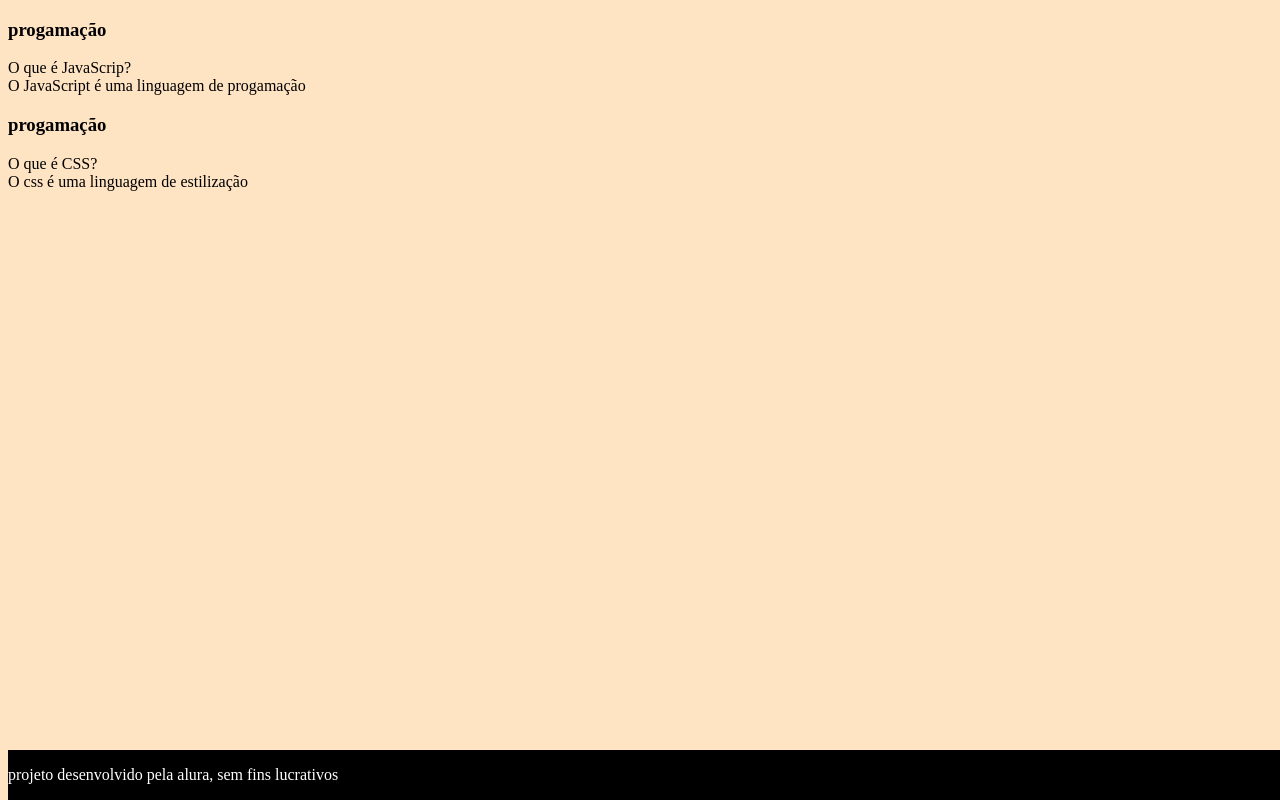
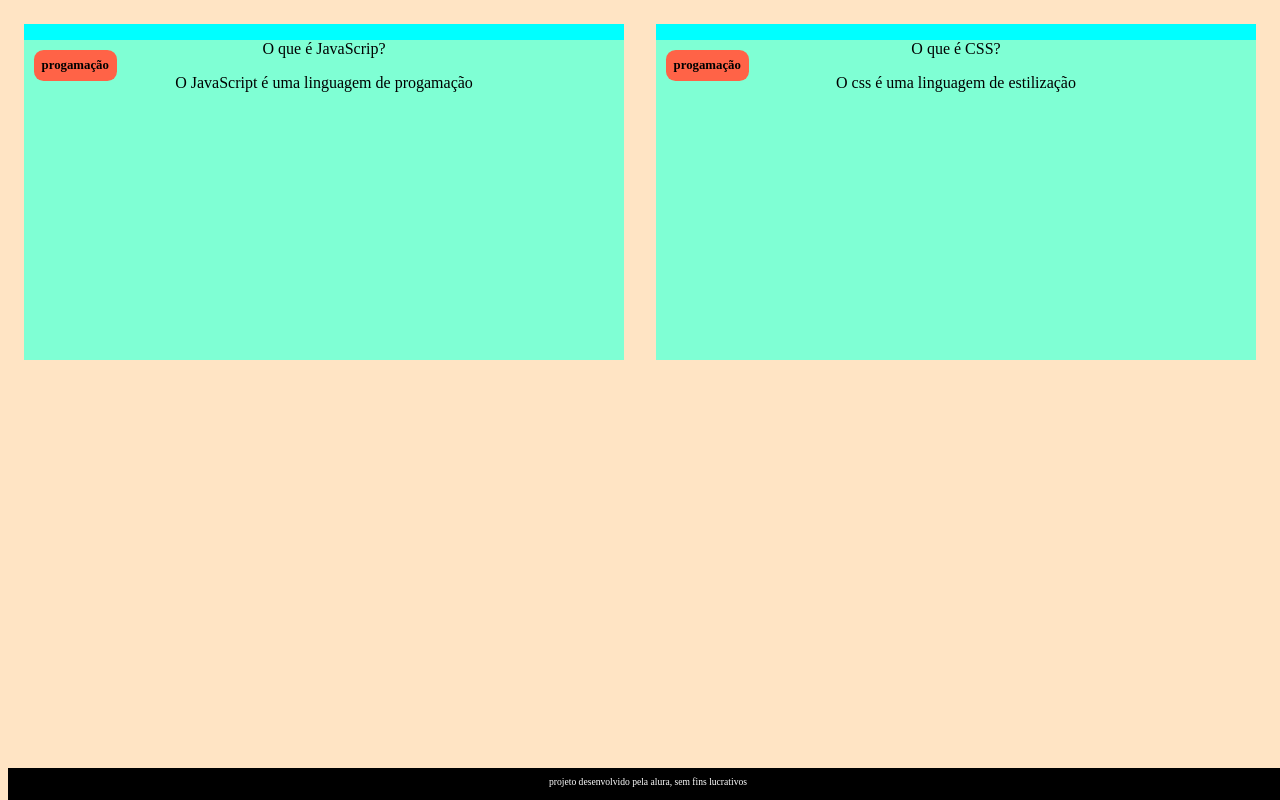
Before and after one commit to petickovit/flashcard, a plain HTML site: page index.html in a window 1280 px wide. Drawn offline with Linux system fonts and the light colour scheme; files that its build step writes are made by us from their sources.

Commit message:
Add files via upload

```diff
--- a/index.html
+++ b/index.html
@@ -14,10 +14,10 @@
 <div class="cartao__conteudo">
 <h3>progamação</h3>
 <div class="cartao__conteudo__pergunta">
-O que é JavaScrip?
+    <p>O que é JavaScrip?</p>
 </div>
 <div class="cartao__conteudo__resposta">
-O JavaScript é uma linguagem de progamação
+    <p>O JavaScript é uma linguagem de progamação</p>
 </div>
 </div>
 </article>
@@ -26,10 +26,10 @@ O JavaScript é uma linguagem de progamação
 <div class="cartao__conteudo">
 <h3>progamação</h3>
 <div class="cartao__conteudo__pergunta">
-O que é CSS?
+    <p>O que é CSS?</p>
 </div>
 <div class="cartao__conteudo__resposta">
-O css é uma linguagem de estilização
+    <p>O css é uma linguagem de estilização</p>
 </div>
 </div>
 </article>
--- a/style.css
+++ b/style.css
@@ -1,5 +1,6 @@
 body{
     background-color: bisque;
+    font-family: Bai jamjuree;
 }
 footer {
     background-color: black;
@@ -7,4 +8,34 @@ footer {
     position: fixed;
     bottom: 0;
     width: 100%;
+    height: 2rem;
 }
+footer p {
+text-align: center;
+font-size: 0.6rem;
+margin-top: 0.5rem;
+}
+#container {
+display: flex;
+}
+.cartao {
+margin: 1rem 1rem;
+background-color: aqua;
+height: 20rem;
+flex-grow: 1;
+flex-basis: calc(33% - 6rem);
+}
+.cartao__conteudo {
+text-align: center;
+background-color: aquamarine;
+height: 100%;
+}
+.cartao__conteudo h3 {
+background-color: tomato;
+text-align: left;
+padding: 0.5rem;
+position: absolute;
+margin: 0.6rem;
+border-radius: 0.6rem;
+font-size: 1vw;
+}
```
